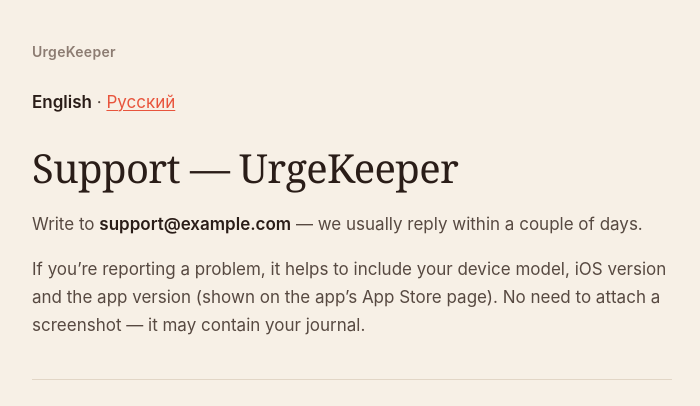
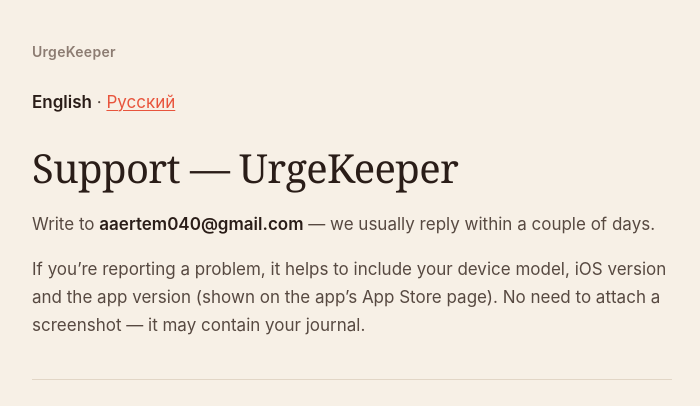
Before and after one commit to sd-pg/urgekeeper, a Jekyll site: the page built from support.md, in a window 1280 px wide and 900 px high. Shown: the top 406 px of the window, without its empty margins (288-988 px from the left). Built offline with Jekyll 4.4.1, drawn with Linux system fonts in a browser that asks for light colours; some of the changed text lies outside the part shown.

Commit message:
Change support email address in support.md
Updated support email address from support@example.com to aaertem040@gmail.com in both English and Russian sections.

```diff
--- a/support.md
+++ b/support.md
@@ -8,7 +8,7 @@ title: Support
 
 # Support — UrgeKeeper
 
-Write to **support@example.com** — we usually reply within a couple of days.
+Write to **aaertem040@gmail.com** — we usually reply within a couple of days.
 
 If you're reporting a problem, it helps to include your device model, iOS version and the app version (shown on the app's App Store page). No need to attach a screenshot — it may contain your journal.
 
@@ -69,7 +69,7 @@ If you are struggling right now and thinking about harming yourself, please reac
 
 # Поддержка — UrgeKeeper
 
-Напишите на **support@example.com** — отвечаем обычно в течение пары дней.
+Напишите на **aaertem040@gmail.com** — отвечаем обычно в течение пары дней.
 
 Если пишете о проблеме, помогут: модель устройства, версия iOS и версия приложения (видна в App Store на странице приложения). Скриншот прикладывать не нужно — на нём может быть ваш дневник.
 
```
